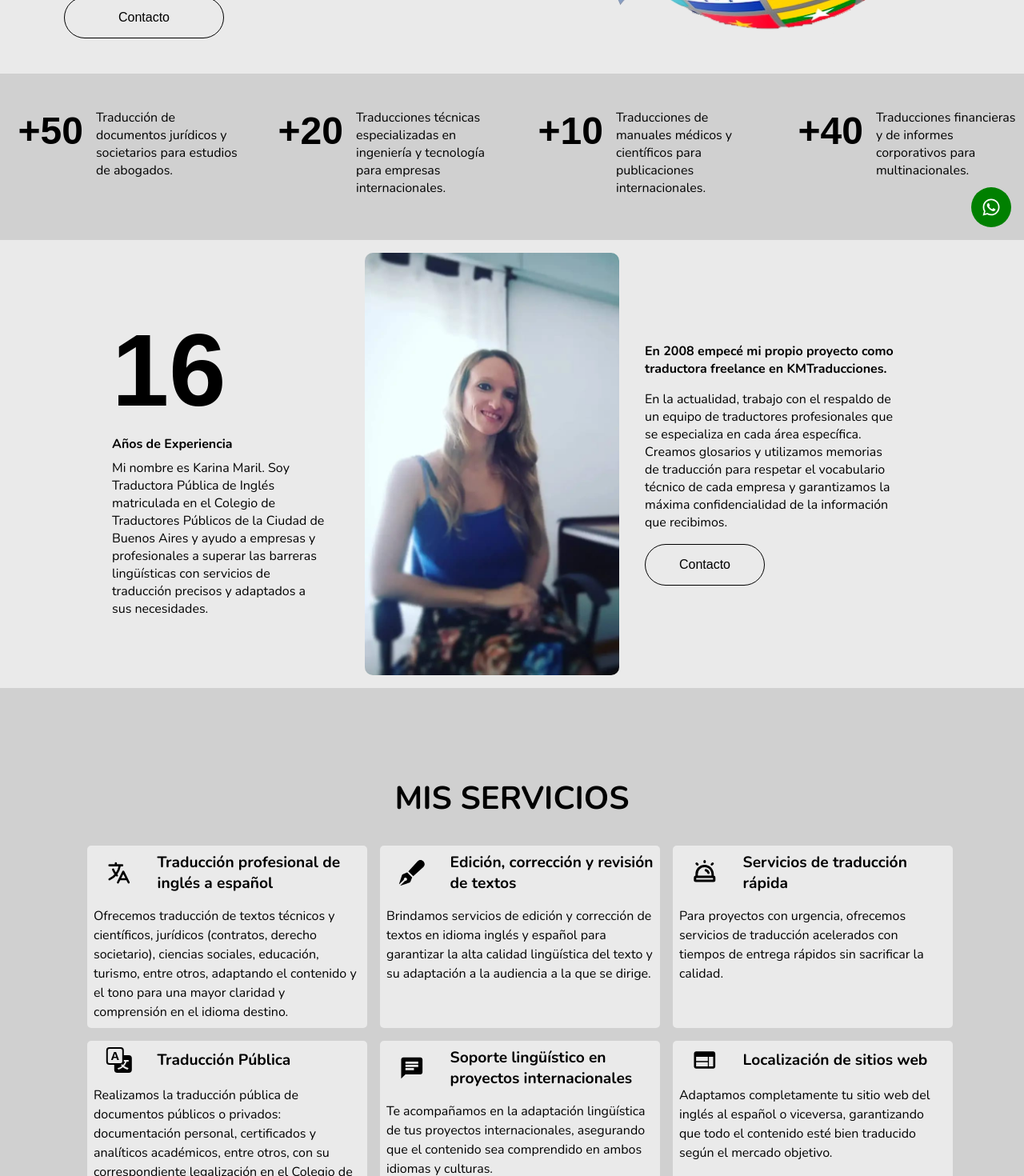
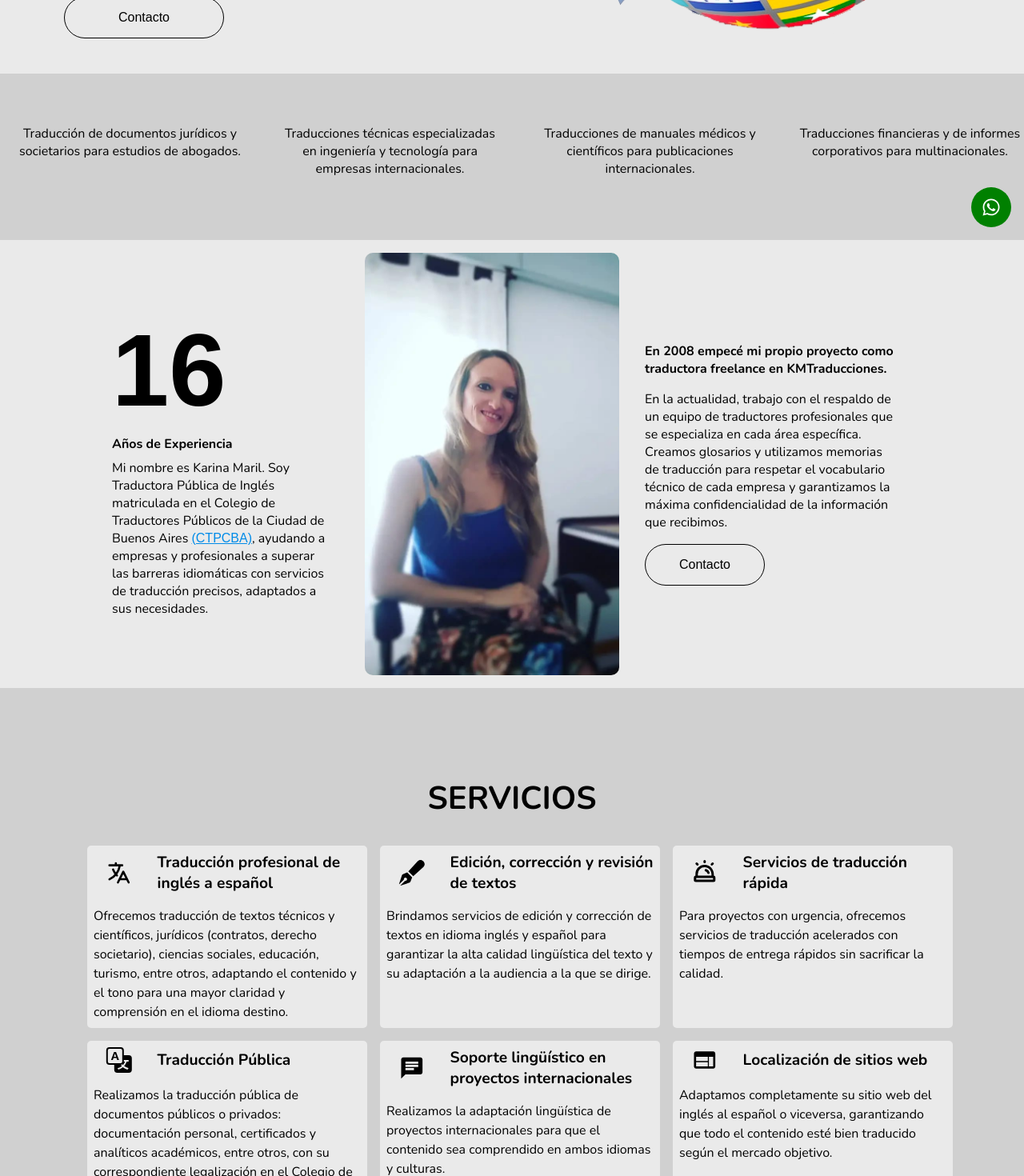
Before and after one commit to rodri-ribes/kmtraducciones, a React (Vite) app in the folder client/: page / in a window 1280 px wide. Shown: the part 500-1970 px from the top of the page at 80% size. Built offline with nearby package versions, Linux system fonts and the light colour scheme.

Commit message:
first commit

```diff
--- a/client/src/components/NavBar/NavBar.tsx
+++ b/client/src/components/NavBar/NavBar.tsx
@@ -44,7 +44,7 @@ export const NavBar = () => {
         <Translation
 
         />
-        <a href="https://www.instagram.com/kmtraducciones/" target="_blank" >
+        <a href="https://www.instagram.com/kmtraducciones/" target="__blank" >
             <IoLogoInstagram/>
         </a>
           <button onClick={toggleDarkMode} className={style.container__wrapper__item_btnMode}>
--- a/client/src/index.css
+++ b/client/src/index.css
@@ -14,3 +14,12 @@ body {
 html{
   scroll-behavior: smooth;
 }
+
+.contact{
+  border: 1px solid var(--card-color);
+  border-radius: 50px;
+  padding: 1rem;
+  width: 200px;
+  text-align: center;
+  color: var(--card-color);
+}
--- a/client/src/pages/LandingPage/components/Experience/Experience.tsx
+++ b/client/src/pages/LandingPage/components/Experience/Experience.tsx
@@ -1,27 +1,35 @@
-import { useTranslation } from 'react-i18next';
-import style from './experience.module.scss';
+import { useTranslation } from "react-i18next";
+import style from "./experience.module.scss";
 
 export const Experience = () => {
-
-    const [translation] = useTranslation('global');
+  const [translation] = useTranslation("global");
 
   return (
-    <div className={style.experience} id='about'>
+    <div className={style.experience} id="about">
       <div className={style.experience__wrapper}>
         <div className={style.experience__wrapper__years}>
           <h2>16</h2>
           <b>{translation("experience.year-experience")}</b>
-                <p>{translation("experience.oneText")}</p>
+          <p>
+            {translation("experience.oneText")}{" "}
+            <a
+              href="https://www.traductores.org.ar/traductor/maril-karina-soledad/"
+              target="__blank"
+            >
+              (CTPCBA)
+            </a>
+            {translation("experience.oneTextTwo")}
+          </p>
         </div>
         <div className={style.experience__wrapper__image}>
-                <img src="./images/1.jpeg" alt="" />
+          <img src="./images/1.jpeg" alt="karina maril" />
         </div>
         <div className={style.experience__wrapper__presentation}>
           <b>{translation("experience.twoText")}</b>
           <p>{translation("experience.threeText")}</p>
-                <a href='#contact'>{translation("button-contact")}</a>
+          <a href="#contact" className="contact">{translation("button-contact")}</a>
         </div>
       </div>
     </div>
-  )
-}
+  );
+};
--- a/client/src/pages/LandingPage/components/Experience/experience.module.scss
+++ b/client/src/pages/LandingPage/components/Experience/experience.module.scss
@@ -33,6 +33,12 @@
                 font-family: var(--font-secondary);
                 width: 90%;
                 color: var(--card-color);
+
+
+                a{
+                    text-decoration: underline;
+                    color: rgb(0, 139, 232);
+                }
             }
         }
 
--- a/client/src/pages/LandingPage/components/Header/Header.tsx
+++ b/client/src/pages/LandingPage/components/Header/Header.tsx
@@ -14,7 +14,7 @@ export const Header = () => {
           {translation("header.content.oneText")}
           <br/><br/>{translation("header.content.twoText")}<br/><br/> {translation("header.content.threeText")}
         </p>
-        <a href="#contact">{translation("button-contact")}</a>
+        <a href="#contact" className="contact">{translation("button-contact")}</a>
       </div>
       <div className={style.header__image}></div>
     </header>
--- a/client/src/pages/LandingPage/components/WorksCarriedOut/WorksCarriedOut.tsx
+++ b/client/src/pages/LandingPage/components/WorksCarriedOut/WorksCarriedOut.tsx
@@ -8,9 +8,8 @@ export const WorksCarriedOut = () => {
   return (
     <ul className={style.worksCarriedOut}>
             {
-                worksCarriedOut(translation).map( ({number, description}, index) => (
+                worksCarriedOut(translation).map( ({description}, index) => (
                     <li key={index}>
-                        <h2>{number}</h2>
                         <p>{description}</p>
                     </li>
                 ))
--- a/client/src/pages/LandingPage/components/WorksCarriedOut/worksCarriedOut.module.scss
+++ b/client/src/pages/LandingPage/components/WorksCarriedOut/worksCarriedOut.module.scss
@@ -14,19 +14,14 @@
         justify-content: center;
         align-content: center;
         width: 280px;
-        height: 120px;
+        height: 80px;
         margin: auto 0;
         gap: 1rem;
-
-        h2{
-            font-size: 3rem;
-            color: var(--body-color);
-            font-family: var(--font-primary);
-        }
 
         p{
             font-family: var(--font-secondary);
             color: var(--body-color);
+            text-align: center;
         }
     }
 
@@ -36,10 +31,9 @@
         width: 100%;
         height: auto;
         padding: 1rem;
-
+        gap: 1.5rem;
         li{
             width: 100%;
-            gap: 1rem;
             p{
                 font-size: 1.2rem;
             }
--- a/client/src/pages/LandingPage/landingPage.module.scss
+++ b/client/src/pages/LandingPage/landingPage.module.scss
@@ -7,14 +7,7 @@
     align-items: center;
     width: 100%;
 
-    a{
-        border: 1px solid var(--card-color);
-        border-radius: 50px;
-        padding: 1rem;
-        width: 200px;
-        text-align: center;
-        color: var(--card-color);
-    }
+
 
     h2{
         font-family: var(--font-secondary);
--- a/client/src/translation/en/global.json
+++ b/client/src/translation/en/global.json
@@ -20,18 +20,19 @@
     },
     "experience": {
         "year-experience": "Years of Experience",
-        "oneText": "My name is Karina Maril. I am a Certified English Translator registered with the Association of Sworn Translators of the City of Buenos Aires, helping businesses and professionals overcome language barriers with accurate translation services tailored to their needs.",
+        "oneText": "My name is Karina Maril. I am a Certified/Sworn English Translator registered with the Sworn Translators Association of the City of Buenos Aires ",
+        "oneTextTwo": ", helping businesses and professionals overcome language barriers with accurate translation services tailored to their needs.",
         "twoText": "In 2008, I started my own project as a freelance translator at KMTraducciones.",
         "threeText": "Today, I work with the support of a team of professional translators who specialize in specific areas. We create glossaries and use translation memories to maintain each company's technical vocabulary, and we guarantee the utmost confidentiality of the information we receive."
     },
     "services": {
-        "title": "MY SERVICES",
+        "title": "SERVICES",
         "service-1": {
             "title": "Professional translation from English to Spanish",
             "description": "We offer translation of technical and scientific texts, legal documents (contracts, corporate law), social sciences, education, tourism, among others, adapting the content and tone for greater clarity and understanding in the target language."
         },
         "service-2": {
-            "title": "Editing, proofreading, and text revision",
+            "title": "Editing and proofreading",
             "description": "We provide editing and proofreading services in both English and Spanish to ensure the highest linguistic quality of the text and its adaptation to the intended audience."
         },
         "service-3": {
@@ -40,7 +41,7 @@
         },
         "service-4": {
             "title": "Sworn Translation",
-            "description": "We provide sworn translation of public or private documents, such as personal documentation, certificates, and academic transcripts, with the corresponding legalization at the Association of Sworn Translators of the City of Buenos Aires."
+            "description": "We provide sworn translation of public or private documents, such as personal documentation, certificates, and academic transcripts, with the corresponding legalization at the Sworn Translators Association of the City of Buenos Aires (CTPCBA)."
         },
         "service-5": {
             "title": "Linguistic support for international projects",
@@ -67,7 +68,7 @@
     "footer": {
         "copy": "All rights reserved.",
         "designer": {
-            "oneText": "Created with passion by ",
+            "oneText": "Created by ",
             "twoText": "We transform ideas into experiences."
         }
     },
--- a/client/src/translation/es/global.json
+++ b/client/src/translation/es/global.json
@@ -20,12 +20,13 @@
     },
     "experience": {
         "year-experience": "Años de Experiencia",
-        "oneText": "Mi nombre es Karina Maril. Soy Traductora Pública de Inglés matriculada en el Colegio de Traductores Públicos de la Ciudad de Buenos Aires y ayudo a empresas y profesionales a superar las barreras lingüísticas con servicios de traducción precisos y adaptados a sus necesidades.",
+        "oneText": "Mi nombre es Karina Maril. Soy Traductora Pública de Inglés matriculada en el Colegio de Traductores Públicos de la Ciudad de Buenos Aires",
+        "oneTextTwo": ", ayudando a empresas y profesionales a superar las barreras idiomáticas con servicios de traducción precisos, adaptados a sus necesidades.",
         "twoText":  "En 2008 empecé mi propio proyecto como traductora freelance en KMTraducciones.",
         "threeText": "En la actualidad, trabajo con el respaldo de un equipo de traductores profesionales que se especializa en cada área específica. Creamos glosarios y utilizamos memorias de traducción para respetar el vocabulario técnico de cada empresa y garantizamos la máxima confidencialidad de la información que recibimos."
     },
     "services": {
-        "title": "MIS SERVICIOS",
+        "title": "SERVICIOS",
         "service-1": {
             "title": "Traducción profesional de inglés a español",
             "description": "Ofrecemos traducción de textos técnicos y científicos, jurídicos (contratos, derecho societario), ciencias sociales, educación, turismo, entre otros, adaptando el contenido y el tono para una mayor claridad y comprensión en el idioma destino."
@@ -44,11 +45,11 @@
         },
         "service-5": {
             "title": "Soporte lingüístico en proyectos internacionales",
-            "description": "Te acompañamos en la adaptación lingüística de tus proyectos internacionales, asegurando que el contenido sea comprendido en ambos idiomas y culturas."
+            "description": "Realizamos la adaptación lingüística de proyectos internacionales para que el contenido sea comprendido en ambos idiomas y culturas."
         },
         "service-6": {
             "title": "Localización de sitios web",
-            "description": "Adaptamos completamente tu sitio web del inglés al español o viceversa, garantizando que todo el contenido esté bien traducido según el mercado objetivo."
+            "description": "Adaptamos completamente su sitio web del inglés al español o viceversa, garantizando que todo el contenido esté bien traducido según el mercado objetivo."
         }
 
     },
@@ -68,7 +69,7 @@
     "footer": {
         "copy": "Todos los derechos reservados.",
         "designer": {
-            "oneText": "Creado con pasión por ",
+            "oneText": "Creado por ",
             "twoText": "Transformamos ideas en experiencias."
         }
     },
```
Lines whose indentation alone changed are shown as unchanged.
